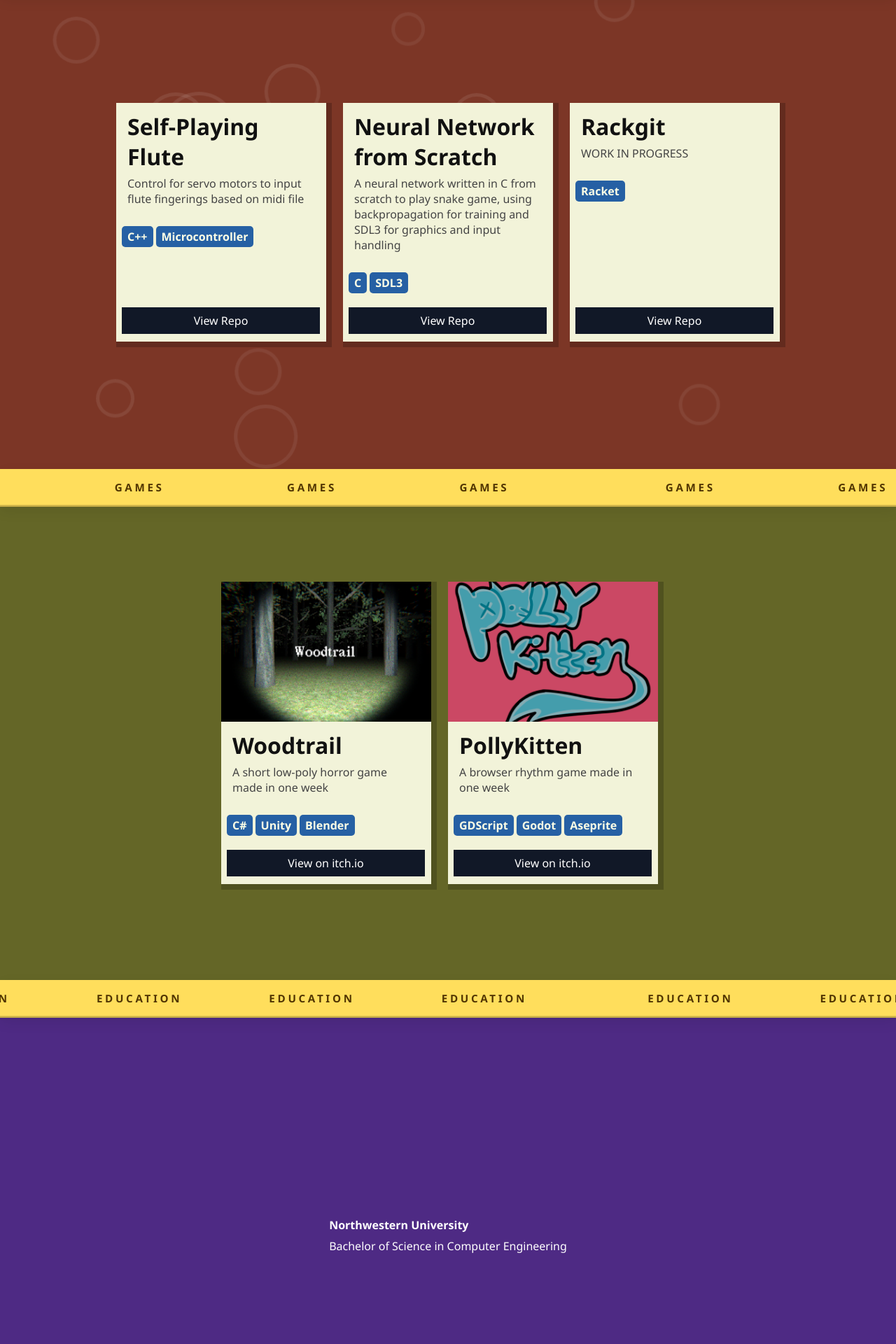
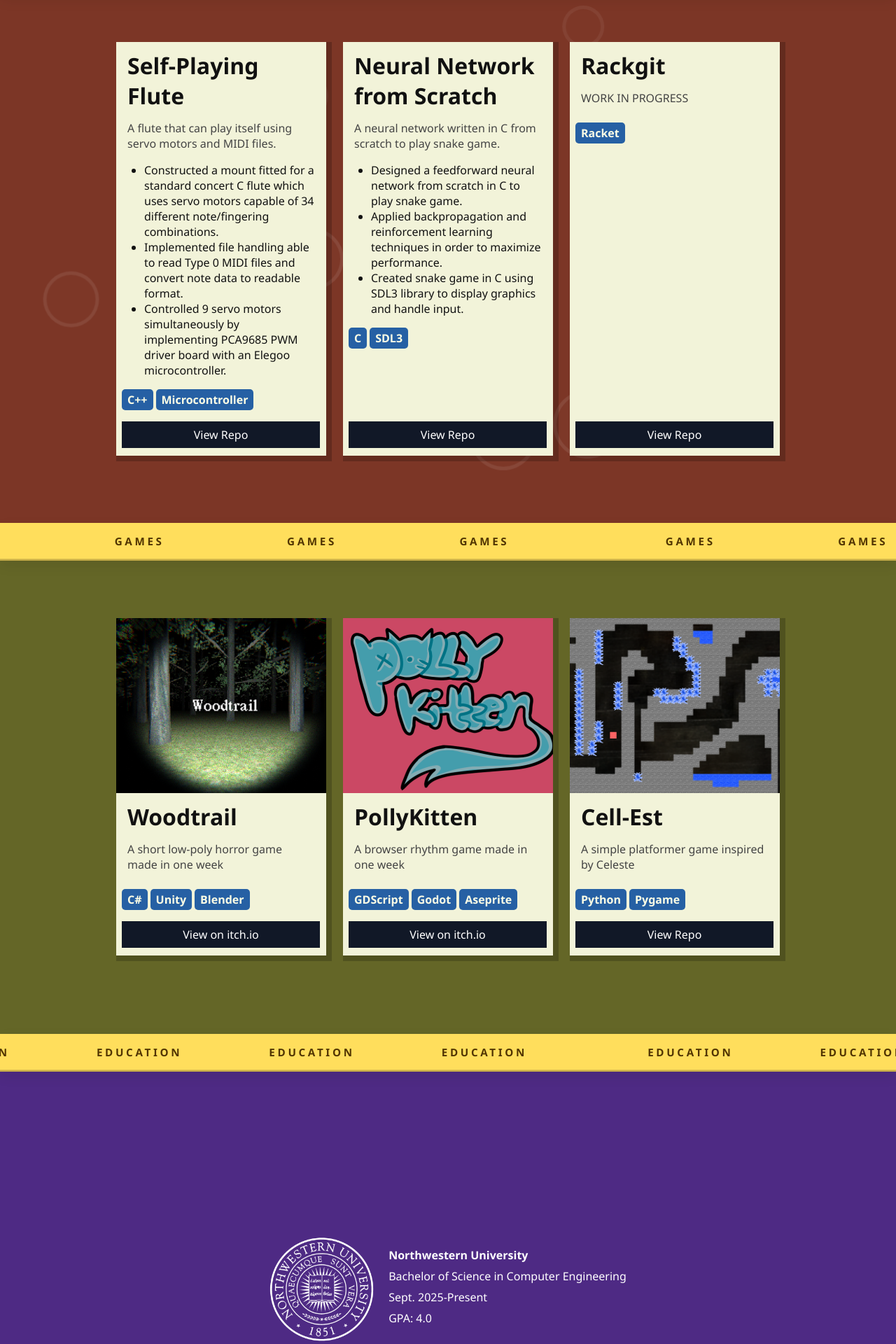
Before and after one commit to nicholas-holland-901/personal-website, a React (Create React App) app: page / in a window 1280 px wide. Shown: the part 860-2780 px from the top of the page at 70% size. Built offline with nearby package versions, Linux system fonts and the light colour scheme.

Commit message:
game and education formatting

```diff
--- a/src/App.js
+++ b/src/App.js
@@ -76,7 +76,12 @@ function App() {
             <div className="cards">
               <article className="card">
                 <h3>Self-Playing Flute</h3>
-                <p>Control for servo motors to input flute fingerings based on midi file</p>
+                <p>A flute that can play itself using servo motors and MIDI files.</p>
+                <ul className="card-list">
+                  <li>Constructed a mount fitted for a standard concert C flute which uses servo motors capable of 34 different note/fingering combinations.</li>
+                  <li>Implemented file handling able to read Type 0 MIDI files and convert note data to readable format.</li>
+                  <li>Controlled 9 servo motors simultaneously by implementing PCA9685 PWM driver board with an Elegoo microcontroller.</li>
+                </ul>
                 <div className="tag-holder">
                   <label className="tag" style={{ color: '#FEFFE6', background: '#2660A4' }}>C++</label>
                   <label className="tag" style={{ color: '#FEFFE6', background: '#2660A4' }}>Microcontroller</label>
@@ -85,7 +90,12 @@ function App() {
               </article>
               <article className="card">
                 <h3>Neural Network from Scratch</h3>
-                <p>A neural network written in C from scratch to play snake game, using backpropagation for training and SDL3 for graphics and input handling</p>
+                <p>A neural network written in C from scratch to play snake game.</p>
+                <ul className="card-list">
+                  <li>Designed a feedforward neural network from scratch in C to play snake game.</li>
+                  <li>Applied backpropagation and reinforcement learning techniques in order to maximize performance.</li>
+                  <li>Created snake game in C using SDL3 library to display graphics and handle input.</li>
+                </ul>
                 <div className="tag-holder">
                   <label className="tag" style={{ color: '#FEFFE6', background: '#2660A4' }}>C</label>
                   <label className="tag" style={{ color: '#FEFFE6', background: '#2660A4' }}>SDL3</label>
@@ -165,6 +175,16 @@ function App() {
                 </div>
                 <a className="btn" href="https://xxtinyturtxx.itch.io/pollykitten" target="_blank" rel="noopener noreferrer">View on itch.io</a>
               </article>
+              <article className="card">
+                <img src="/pygame_platformer_image.png" alt="python_platformer_game_screenshot"/>
+                <h3>Cell-Est</h3>
+                <p>A simple platformer game inspired by Celeste</p>
+                <div className="tag-holder">
+                  <label className="tag" style={{ color: '#FEFFE6', background: '#2660A4' }}>Python</label>
+                  <label className="tag" style={{ color: '#FEFFE6', background: '#2660A4' }}>Pygame</label>
+                </div>
+                <a className="btn" href="https://github.com/nicholas-holland-901/cell_est_pygame_platformer" target="_blank" rel="noopener noreferrer">View Repo</a>
+              </article>
             </div>
           </div>
           {/* <div className="section-banner bottom">
@@ -206,11 +226,18 @@ function App() {
               </div>
             </div>
           </div>
-          <div className="section-inner">
+          <div className="section-inner" style={{ display: 'flex', alignItems: 'center', gap: '20px' }}>
+            <img src="/nu_seal.png" alt="northwestern_university_seal" style={{ width: '150px', height: '150px' }} />
             <ul className="education-list">
               <strong>Northwestern University</strong>
               <li>
                 <span>Bachelor of Science in Computer Engineering</span>
+              </li>
+              <li>
+                <span>Sept. 2025-Present</span>
+              </li>
+              <li>
+                <span>GPA: 4.0</span>
               </li>
             </ul>
           </div>
@@ -256,12 +283,12 @@ function App() {
           <div className="section-inner">
             <a className="btn" href="/resume.pdf" download>Download Resume (PDF)</a>
             <div className="resume-highlights">
-              <h3>temp</h3>
+              {/* <h3>temp</h3>
               <ul>
                 <li>temp</li>
                 <li>temp</li>
                 <li>temp</li>
-              </ul>
+              </ul> */}
             </div>
           </div>
           {/* <div className="section-banner bottom">
@@ -314,7 +341,7 @@ function RetroWindow() {
         className="retro-titlebar"
         style={{ touchAction: 'none' }}
       >
-        <span className="title">Last Photo Taken - v1.5</span>
+        <span className="title">professional_headshot.png</span>
         <div className="window-controls">
           <button className="win-btn" aria-label="Minimize">-</button>
           <button className="win-btn" aria-label="Maximize">o</button>
--- a/src/styling/App.css
+++ b/src/styling/App.css
@@ -21,6 +21,11 @@ main {
 	box-sizing: border-box;
 	color: #111;
 	scroll-margin-top: var(--nav-h);
+}
+
+
+.section.education {
+	height: 10px;
 }
 
 .section:not(.home) {
@@ -431,7 +436,7 @@ main {
 .retro-content .hero-image {
 	border-radius: 0;
 	border: 2px solid #000;
-	width: 100%;
+	width: 99%;
 	height: auto;
 	display: block;
 }
@@ -483,16 +488,17 @@ main {
 
 /* tags */
 .tag {
-	display: inline-block;
+	display: flex;
 	padding: 4px 8px;
 	font-size: 12px;
 	font:100 12px 'Segoe UI', Tahoma, Geneva, Verdana, sans-serif;
 	border-radius: 5px;
-	margin: 0 4px 4px 0;
+	margin: 0 4px 8px 0;
 	width:auto;
 	font-size: 1rem;
 	font-weight: 600;
 	min-width: 0;
+	transition: transform 0.12s ease;
 }
 
 .tag:hover {
@@ -501,9 +507,10 @@ main {
 }
 
 .tag-holder {
-	margin: 8px 0px 8px 0px;
-	padding: 8px 8px 8px 8px;
+	margin: 8px 0 8px 0;
+	padding: 0 0 0 8px;
 	display: flex;
+	align-self: flex-start;
 	align-items: center;
 	justify-content: flex-start;
 	flex-wrap: wrap;
@@ -539,8 +546,8 @@ main {
 
 
 .card img {
-	width: 300px;
-	height: 200px;
+	width: 315px;
+	height: 250px;
 	object-fit: cover;
 }
 
@@ -556,8 +563,12 @@ main {
 }
 
 .card p {
-	margin: 0 16px 12px 16px;
+	margin: 8px 16px 16px 16px;
 	color: #444;
+}
+
+.card-list {
+	margin: 0px 16px 8px 0px;
 }
 
 .btn {
@@ -571,10 +582,12 @@ main {
 	border-radius: 0px;
 	text-decoration: none;
 	text-align: center;
+	transition: transform 0.12s ease;
 }
 
 .btn:hover {
 	transform: translateY(-2px);
+	transition: transform 0.12s ease;
 }
 
 .education-list {
```
Also changed, not shown: public/nu_seal.png (added), public/pygame_platformer_image.png (added).
